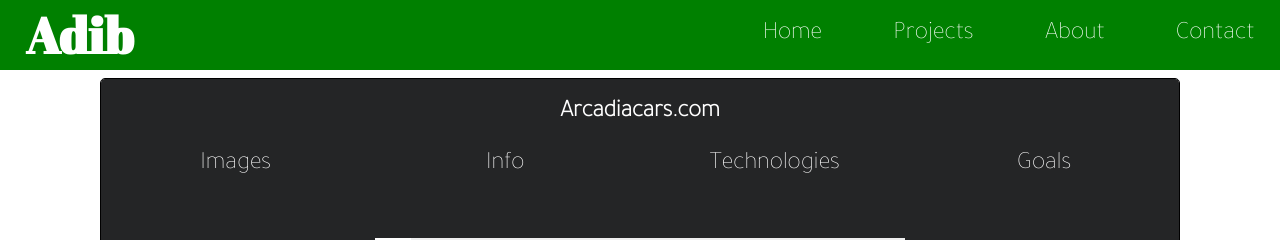
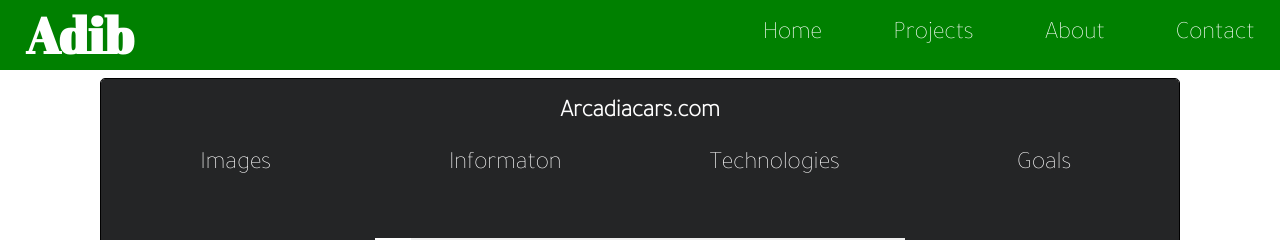
Before and after one commit to adibfazli/reactPortfolio, a React (Create React App) app: page /projects in a window 1280 px wide. Shown: the top 240 px of the page. Built offline with nearby package versions, Linux system fonts and the light colour scheme.

Commit message:
nothing much

```diff
--- a/src/pages/Projects/Projects.jsx
+++ b/src/pages/Projects/Projects.jsx
@@ -16,7 +16,7 @@
               <div className="projectsNavBar_parent">
                 <div className="projectsNavBar_child_items_container">
                   <a href={"#nav"+(idx + 1) + "/1"} className="projectsNavBar_child_items">Images</a>
-                  <a href={"#nav"+(idx + 1)+"/2"} className="projectsNavBar_child_items">Info</a>
+                  <a href={"#nav"+(idx + 1)+"/2"} className="projectsNavBar_child_items">Informaton</a>
                   <a href={"#nav" + (idx + 1) + "/3"} className="projectsNavBar_child_items">Technologies</a>
                   <a href={"#nav" + (idx + 1) + "/4"} className="projectsNavBar_child_items">Goals</a>
                 </div>
```
